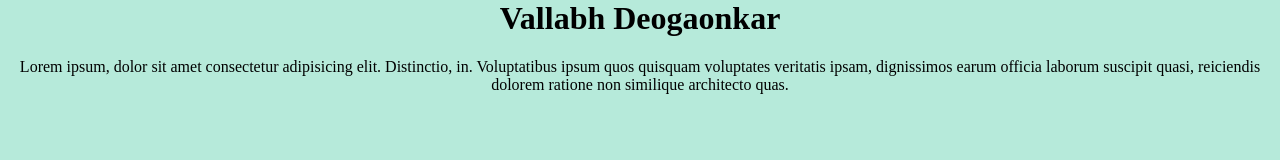
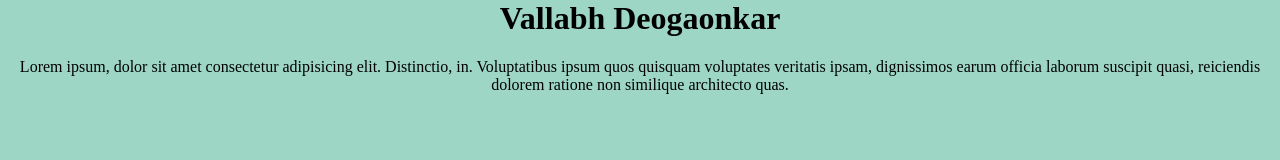
Before and after one commit to VallabhD/VallabhD.github.io, a plain HTML site: page index.html in a window 1280 px wide. Drawn offline with Linux system fonts and the light colour scheme.

Commit message:
css_changed

```diff
--- a/styles.css
+++ b/styles.css
@@ -1,5 +1,5 @@
 body {
     margin: 0;
-    background: rgb(182, 234, 218);
+    background: rgb(157, 214, 197);
     text-align: center;
 }
```
